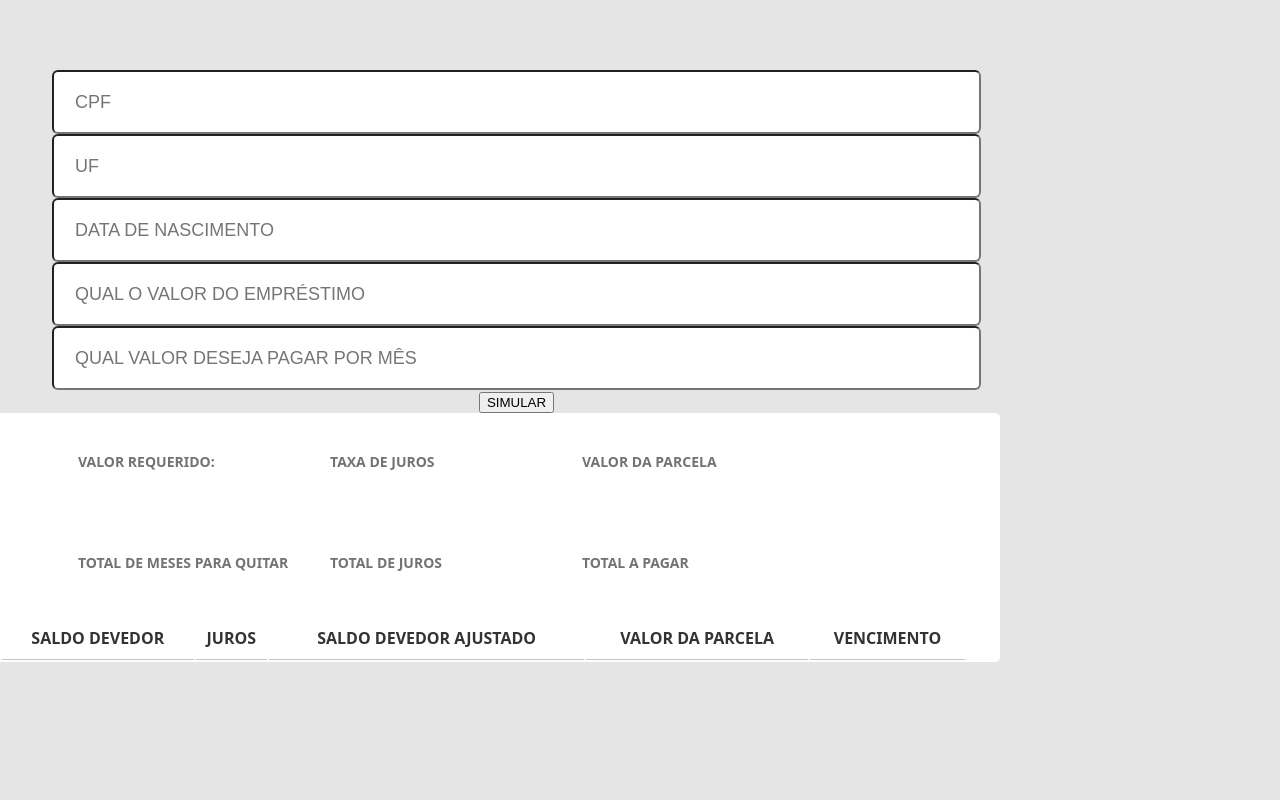
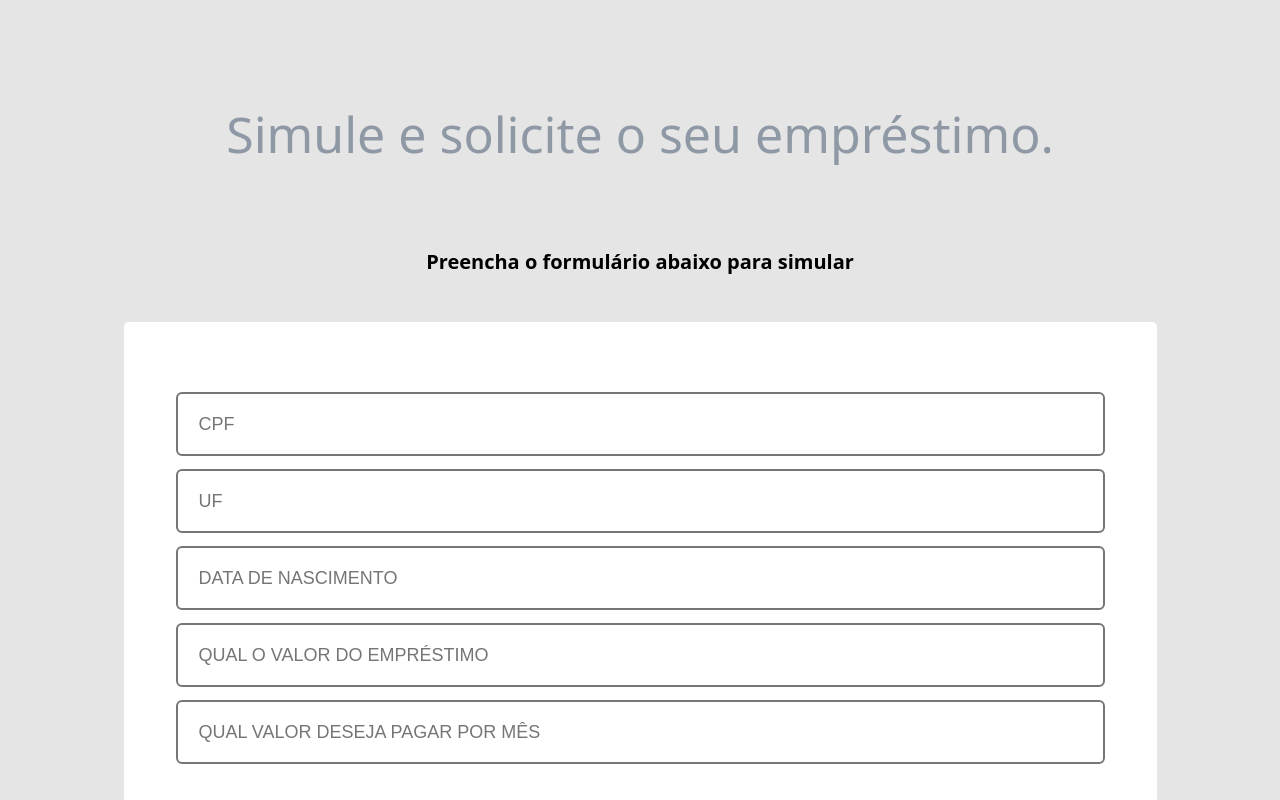
Before and after one commit to assemble05/letalk-test, a React (Create React App) app: page / in a window 1280 px wide. Shown: the top 800 px of the page. Built offline with nearby package versions, Linux system fonts and the light colour scheme.

Commit message:
feat : integration with api

```diff
--- a/src/App.css
+++ b/src/App.css
@@ -1,5 +1,25 @@
 .App {
   text-align: center;
+  display: flex;
+  flex-direction: column;
+  justify-content: center;
+  align-items: center;
+  height: fit-content;
+}
+h4{
+  font-size: 20px;
+  font-weight: 700;
+}
+h1 {
+  font-size: 50px;
+  font-weight: 300;
+  color: #8f99a6;
+  margin-top: 100px;
+}
+h6{
+  font-size: 20px;
+  font-weight: 700;
+  color: #000000;
 }
 
 .App-logo {
--- a/src/App.tsx
+++ b/src/App.tsx
@@ -1,13 +1,17 @@
-import './App.css';
-import LoanForm from './components/form/form';
-import InstallmentTable from './components/installmentsTable';
+import "./App.css";
+import LoanForm from "./components/form/form";
+import InstallmentTable from "./components/installmentsTable";
 
 function App() {
   return (
     <div className="App">
-       <LoanForm/>
+      <h1>Simule e solicite o seu empréstimo.</h1>
 
-       <InstallmentTable/>
+      <h6>Preencha o formulário abaixo para simular</h6>
+
+      <LoanForm />
+      <h4>Veja a simulação para o seu empréstimo antes de efetivar</h4>
+      <InstallmentTable />
     </div>
   );
 }
--- a/src/components/form/styledForm.ts
+++ b/src/components/form/styledForm.ts
@@ -1,11 +1,27 @@
-import styled from "styled-components"
+import styled from "styled-components";
 
 const StyledForm = styled.form`
- width: 90vw;
- max-width: 967px;
- padding: 70px 33px 0px 33px;
+  width: 90vw;
+  max-width: 967px;
+  height: fit-content;
+  padding: 70px 33px 0px 33px;
+  background-color: #ffffff;
+  border-radius: 5px;
 
+  button {
+    width: 94vw;
+  max-width: 929px;
+  height: 44px;
+  margin-top:  30px;
+  background-color: #F3A126;
+  color :#FFFFFF;
+  border :0;
+  font-size: 16px;
+  font-weight: 700;
+  border-radius: 5px;
+  margin-bottom: 38px;
+  letter-spacing: 2.2px;
+  }
+`;
 
-`
-
-export default StyledForm
+export default StyledForm;
--- a/src/components/input/inputStyle.ts
+++ b/src/components/input/inputStyle.ts
@@ -1,12 +1,15 @@
 import styled from "styled-components";
 
 const StyledInput = styled.input`
-  width: 904px;
+  width: 90vw;
+  max-width: 904px;
   height: 25px;
   font-size: 18px;
   padding: 18px 0px 17px 21px;
   border-radius: 6px;
-  border-color: 1px solid #d4d4d4;
+  border-color: 1px  #d4d4d4;
+  border-style: double;
+  margin-bottom:  13px;
   :hover {
     border-color: #f3a126;
   }
--- a/src/components/installmentsTable/index.tsx
+++ b/src/components/installmentsTable/index.tsx
@@ -4,66 +4,14 @@ import InstallmentCard from "../installmentsCard";
 import InstallmentsDetails from "../installmentsDetailsCard";
 import { Container, TableStyle, WrapperDiv } from "./installmentStyle";
 
-const a = [
-  {
-    debit_value: "R$ 90.000,00",
-    fees: "R$ 900,00",
-    debt: "R$ 90.900,00",
-    installment: "R$ 15.000,00",
-    month: "9/22",
-  },
-  {
-    debit_value: "R$ 90.000,00",
-    fees: "R$ 1900,00",
-    debt: "R$ 90.900,00",
-    installment: "R$ 15.000,00",
-    month: "9/22",
-  },
-  {
-    debit_value: "R$ 90.000,00",
-    fees: "R$ 1900,00",
-    debt: "R$ 90.900,00",
-    installment: "R$ 15.000,00",
-    month: "9/22",
-  },
-  {
-    debit_value: "R$ 90.000,00",
-    fees: "R$ 1900,00",
-    debt: "R$ 90.900,00",
-    installment: "R$ 15.000,00",
-    month: "9/22",
-  },
-  {
-    debit_value: "R$ 90.000,00",
-    fees: "R$ 1900,00",
-    debt: "R$ 90.900,00",
-    installment: "R$ 15.000,00",
-    month: "9/22",
-  },
-  {
-    debit_value: "R$ 90.000,00",
-    fees: "R$ 1900,00",
-    debt: "R$ 90.900,00",
-    installment: "R$ 15.000,00",
-    month: "9/22",
-  },
-  {
-    debit_value: "R$ 90.000,00",
-    fees: "R$ 1900,00",
-    debt: "R$ 90.900,00",
-    installment: "R$ 15.000,00",
-    month: "9/22",
-  },
-];
-
-
 const InstallmentTable = () => {
 
-    const {requestInstallment} = useContext(LoanContext)
+    const {requestInstallment,confirmInstallmentFunction} = useContext(LoanContext)
 
     const {required_value,fessPerMonth,amountPeerMonth,monthToPay,fees,totalToPay, installments} = requestInstallment
-  return (
-    <WrapperDiv>
+    if(installments){
+    return (
+     <WrapperDiv>
     <Container>
     <div className="organize_element-table">
         <InstallmentsDetails value={required_value} name={"VALOR REQUERIDO:"}/>
@@ -104,8 +52,14 @@ const InstallmentTable = () => {
       </tbody>
 
           </TableStyle>
-    </WrapperDiv>
-  );
+          <button onClick={() => confirmInstallmentFunction()}>EFETIVAR EMPRÉSTIMO</button>
+    </WrapperDiv>)
+           }
+
+          return(<span></span>)
+
+
+  ;
 };
 
 export default InstallmentTable;
--- a/src/components/installmentsTable/installmentStyle.ts
+++ b/src/components/installmentsTable/installmentStyle.ts
@@ -2,55 +2,67 @@ import styled from "styled-components";
 
 export const Container = styled.div`
   width: 929px;
-background-color: #FFFFFF;
+  background-color: #ffffff;
   display: flex;
   flex-direction: column;
   justify-content: flex-start;
-padding-left: 39px;
 
-.organize_element-table{
+  .organize_element-table {
     display: flex;
     flex-direction: row;
   }
-`
+`;
 export const TableStyle = styled.table`
   width: 967px;
-background-color: #FFFFFF;
-thead{
+  background-color: #ffffff;
+  thead {
     font-weight: 700;
     font-size: 16px;
     color: #333333;
 
-    th{
-        border-bottom: 1px solid #C4C4C4;
-        padding: 10px 0px
-
+    th {
+      border-bottom: 1px solid #c4c4c4;
+      padding: 10px 0px;
     }
-    tr{
-        border-bottom: 1px solid #C4C4C4;
+    tr {
+      border-bottom: 1px solid #c4c4c4;
     }
   }
-tbody{
-
+  tbody {
     font-weight: 400;
     font-size: 16px;
     color: #333333;
 
-    td{
-        border-bottom: 1px solid #C4C4C4;
-        padding: 10px 0px
+    td {
+      border-bottom: 1px solid #c4c4c4;
+      padding: 10px 0px;
     }
-    tr{
-        border-bottom: 1px solid #C4C4C4;
+    tr {
+      border-bottom: 1px solid #c4c4c4;
     }
   }
-
-
-`
+`;
 
 export const WrapperDiv = styled.div`
- background-color: #FFFFFF;
- width: 1000px;
+  background-color: #ffffff;
+  width: 90vw;
+  max-width: 967px;
   height: fit-content;
   border-radius: 5px;
-`
+  margin-bottom: 200px;
+  padding: 50px 33px 0px 33px;
+  button {
+    width: 94vw;
+    max-width: 929px;
+    height: 44px;
+    margin: 50px 0 ;
+    background-color: #21ae1e;
+    color: #ffffff;
+    border: 0;
+    font-size: 16px;
+    font-weight: 700;
+    border-radius: 5px;
+    margin-bottom: 38px;
+    letter-spacing: 2.2px;
+  }
+`;
--- a/src/interfaces/index.ts
+++ b/src/interfaces/index.ts
@@ -29,6 +29,7 @@ interface IInstalments{
 export interface UserContextType {
   loanData: any;
   requestInstallment : IInstallmentPropsProvider
+  confirmInstallmentFunction : () => void;
   }
 
   export interface IInstallmentProps {
@@ -50,3 +51,7 @@ export interface UserContextType {
       installments : IInstalments[]
 
   }
+
+  export interface InterfaceConfirmUserDatas {
+    data : ILoanData
+  }
--- a/src/providers/loanProvider/index.tsx
+++ b/src/providers/loanProvider/index.tsx
@@ -1,13 +1,16 @@
 import { createContext, useState } from "react";
-import { IInstallmentPropsProvider, ILoanData, IProviderProps, UserContextType } from "../../interfaces";
+import { IInstallmentPropsProvider, ILoanData, InterfaceConfirmUserDatas, IProviderProps, UserContextType } from "../../interfaces";
 import api from "../../services/api";
 
 export const LoanContext = createContext<UserContextType>({} as UserContextType);
 
 const LoanProvider = ({ children }: IProviderProps) => {
   const [requestInstallment , setInstallment] = useState({} as IInstallmentPropsProvider)
+  const [simulationData, setSimulationData] = useState({} as any)
+  const loanData = async (data: ILoanData) => {
 
-  const loanData = async (data: ILoanData) => {
+    setSimulationData(data)
+
     api.post("loan", data)
       .then((response) => {
         setInstallment(response.data)
@@ -17,8 +20,19 @@ const LoanProvider = ({ children }: IProviderProps) => {
 
   };
 
+  const confirmInstallmentFunction = async () => {
+     if(simulationData){
+       console.log(simulationData.data)
+      api.post("loan/confirmation", simulationData.data)
+      .then((response) => {
+        console.log(response.data)
+        })
+      .catch((err) => console.log(err));
+     }
+  }
+
   return (
-    <LoanContext.Provider value={{ loanData,requestInstallment }}>{children}</LoanContext.Provider>
+    <LoanContext.Provider value={{ loanData,requestInstallment,confirmInstallmentFunction }}>{children}</LoanContext.Provider>
   );
 };
 export default LoanProvider;
```
Also changed, not shown: src/components/form/form.tsx (+3 -4 lines). Lines whose indentation alone changed are shown as unchanged.
